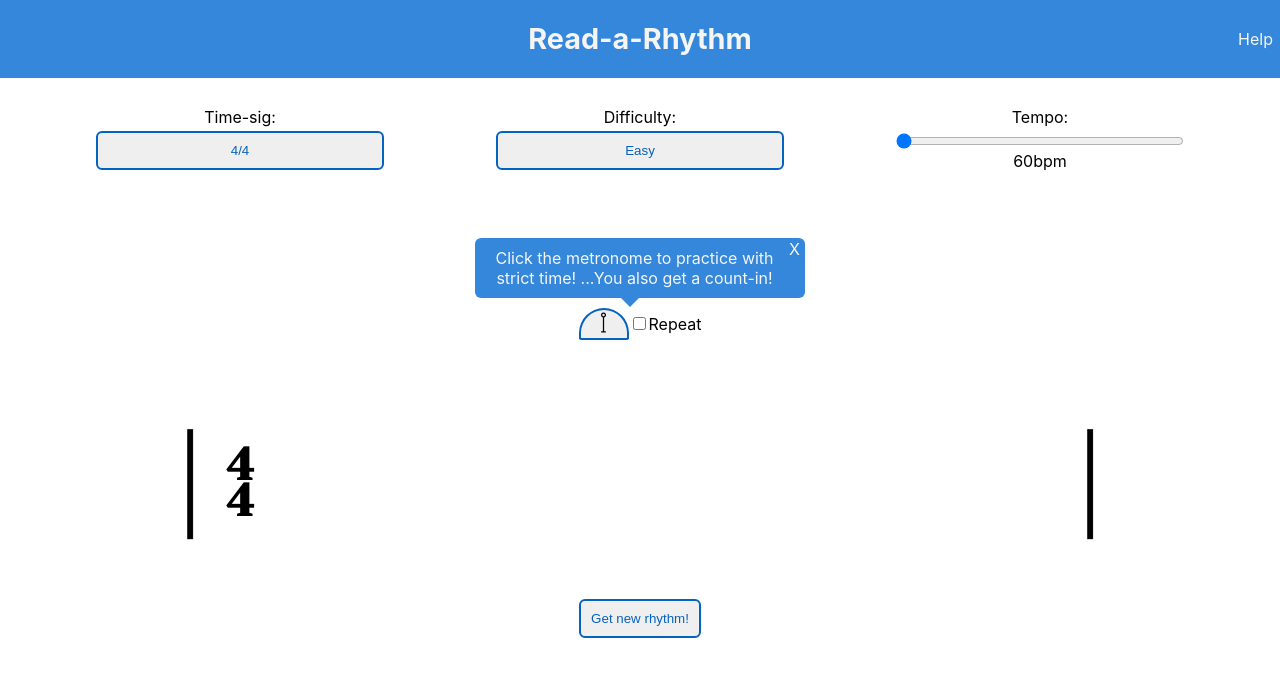
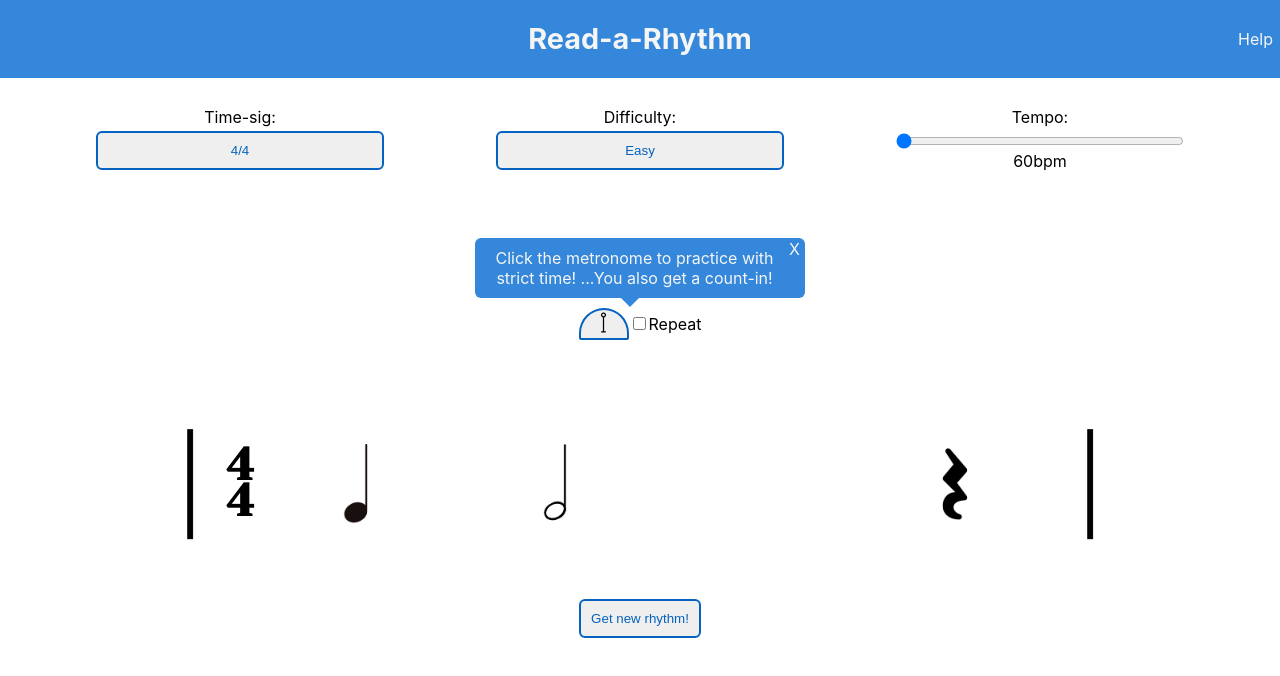
Before and after one commit to SGreenland/read-a-rhythm, a React (Create React App) app: page / in a window 1280 px wide. Shown: the top 676 px of the page. Built offline with nearby package versions, Linux system fonts and the light colour scheme.

Commit message:
added key props, improved overall styling & functionality

```diff
--- a/src/App.js
+++ b/src/App.js
@@ -6,21 +6,8 @@ function App() {
   const [tempoValue, setTempoValue] = useState(60);
   const [timeSig, setTimeSig] = useState("4/4");
   const [difficulty, setDifficulty] = useState("Easy");
-  const blank = require("./images/blankspace.png").default;
-  const blankSquare = (
-    <img
-      className="note"
-      src={blank}
-      alt="blank"
-      style={{ background: "transparent" }}
-    />
-  );
-  const [bar, setBar] = useState([
-    blankSquare,
-    blankSquare,
-    blankSquare,
-    blankSquare,
-  ]);
+
+  const [bar, setBar] = useState([]);
 
   function toggleOptions(e) {
     if (
@@ -54,8 +41,8 @@ function App() {
 
   const getTimeOption = (e) => {
     setTimeSig(e.target.innerHTML);
-    const emptyBar = new Array(e.target.value).fill(blankSquare);
-    setBar(emptyBar);
+    // const emptyBar = new Array(e.target.value).fill(blankSquare);
+    // setBar(emptyBar);
     document.getElementById(
       "bar"
     ).style.gridTemplateColumns = `repeat(${e.target.value}, 1fr)`;
@@ -189,7 +176,6 @@ function App() {
         difficulty={difficulty}
         bar={bar}
         setBar={setBar}
-        blankSquare={blankSquare}
         closeHelp={displayHelp}
       />
     </div>
--- a/src/GetMusic.js
+++ b/src/GetMusic.js
@@ -1,6 +1,7 @@
 import React, { useState, useEffect } from "react";
 import HelpInfo from "./HelpInfo";
 import Tooltip from "./Tooltip";
+import { nanoid } from "nanoid";
 
 export default function GetMusic({
   tempo,
@@ -8,9 +9,9 @@ export default function GetMusic({
   difficulty,
   bar,
   setBar,
-  blankSquare,
   closeHelp,
 }) {
+  const blank = require("./images/blankspace.png").default;
   const crotchet = require("./images/1.png").default;
   const minim = require("./images/2.png").default;
   const crotchetRest = require("./images/3.png").default;
@@ -21,7 +22,7 @@ export default function GetMusic({
   const strawBerry = require("./images/10.png").default;
   const lemonade = require("./images/12.png").default;
   const triplet = require("./images/triplet.png").default;
-  const metronome = require("./metronome/cowbell.mp3").default;
+  const metronome = require("./metronome/woodblock.mp3").default;
   const metroIcon = require("./images/metroIcon.png").default;
   const barLine = require("./images/barLine.png").default;
   const repeatBarLeft = require("./images/repeatBarLeft.png").default;
@@ -136,10 +137,13 @@ export default function GetMusic({
       setWidth("100%");
     }
 
+    getRandBar();
+
     // eslint-disable-next-line react-hooks/exhaustive-deps
   }, [difficulty, timeSig, width]);
 
   const getRandBar = () => {
+    // const current = JSON.stringify(bar);
     let newBar = [];
     let totalNoteValue = 0;
 
@@ -226,13 +230,66 @@ export default function GetMusic({
 
     const cleanUpBar = newBar.map((note) => {
       if (note.props.alt === "minim") {
-        return [note, blankSquare];
+        return [
+          <img
+            alt={note.props.alt}
+            className={note.props.className}
+            src={note.props.src}
+            key={nanoid()}
+          ></img>,
+          <img
+            className="note"
+            src={blank}
+            key={nanoid()}
+            alt="blank"
+            style={{ background: "transparent" }}
+          />,
+        ];
       } else if (note.props.alt === "dotted-minim") {
-        return [note, blankSquare, blankSquare];
-      } else return note;
+        return [
+          <img
+            alt={note.props.alt}
+            className={note.props.className}
+            src={note.props.src}
+            key={nanoid()}
+          ></img>,
+          <img
+            className="note"
+            src={blank}
+            key={nanoid()}
+            alt="blank"
+            style={{ background: "transparent" }}
+          />,
+          <img
+            className="note"
+            src={blank}
+            key={nanoid()}
+            alt="blank"
+            style={{ background: "transparent" }}
+          />,
+        ];
+      } else
+        return (
+          <img
+            alt={note.props.alt}
+            className={note.props.className}
+            src={note.props.src}
+            key={nanoid()}
+          ></img>
+        );
     });
 
-    setBar(cleanUpBar.flat());
+    const newNotes = cleanUpBar.flat();
+
+    const prevNotesString = bar.map((note) => note.props.alt).toString();
+    const newNotesString = newNotes.map((note) => note.props.alt).toString();
+
+    //compare to avoid repeats
+    if (prevNotesString === newNotesString) {
+      getRandBar();
+    } else {
+      setBar(newNotes);
+    }
   };
 
   let lightUp;
@@ -260,8 +317,9 @@ export default function GetMusic({
         } else {
           document.getElementById("countIn").style.visibility = "hidden";
         }
+
+        click.currentTime = 0;
         click.play();
-        click.currentTime = 0;
         document.getElementById("countIn").innerHTML = `${countIn}`;
       }, timeInterval);
 
--- a/src/HelpInfo.js
+++ b/src/HelpInfo.js
@@ -1,18 +1,25 @@
-import React from 'react'
+import { nanoid } from "nanoid";
+import React from "react";
 
-export default function HelpInfo({allNotes, closeHelp}) {
-
+export default function HelpInfo({ allNotes, closeHelp }) {
   let uniqueNoteArray = [
     ...new Map(allNotes.map((item) => [item.props["alt"], item])).values(),
   ];
 
-const helpNotes = uniqueNoteArray.map(note => <div className="helpNotes"><div id="helpNote">{note}</div><div>Note: {note.props.alt}</div>
-<div>length: {note.props.id} beat(s)</div></div>)
+  const helpNotes = uniqueNoteArray.map((note) => (
+    <div className="helpNotes" key={nanoid()}>
+      <div id="helpNote">{note}</div>
+      <div>Note: {note.props.alt}</div>
+      <div>length: {note.props.id} beat(s)</div>
+    </div>
+  ));
 
   return (
-        <div id="help" style={{display: "none"}}>
-            <span onClick={closeHelp}  id="exitHelp">Close</span>
+    <div id="help" style={{ display: "none" }}>
+      <span onClick={closeHelp} id="exitHelp">
+        Close
+      </span>
       {helpNotes}
     </div>
-    )
+  );
 }
--- a/src/index.css
+++ b/src/index.css
@@ -175,7 +175,7 @@ button:hover {
 
 #help {
   grid-template-columns: repeat(3, 1fr);
-  width: 75%;
+  width: 65%;
   justify-content: center;
   margin: 0 auto;
   background: gainsboro;
@@ -186,13 +186,13 @@ button:hover {
 }
 
 .helpNotes {
-  font-size: 2.1vw;
+  font-size: 2.1vh;
   text-align: center;
   line-height: 1.5;
 }
 
 #helpNote {
-  width: 75%;
+  width: 70%;
   margin: 0 auto;
 }
 
@@ -216,6 +216,7 @@ button:hover {
   width: 100%;
   text-align: right;
   text-decoration: none;
+  right: 5px;
   color: black;
 }
 
@@ -287,4 +288,7 @@ button:hover {
   #toolTip {
     width: 70%;
   }
+  #help {
+    width: 80%;
+  }
 }
```
Also changed, not shown: 1 other file (tests, documents, lock files or other folders). Lines whose indentation alone changed are shown as unchanged.
